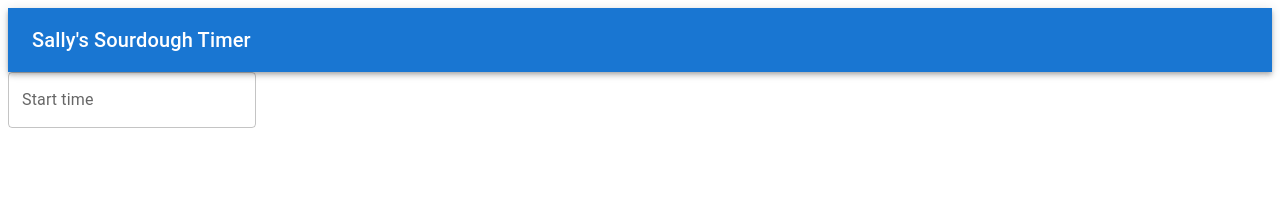
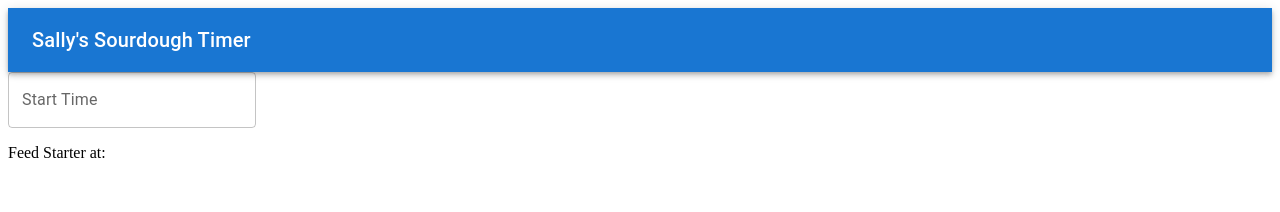
Before and after one commit to starchy-tato/sally-sourdough-timer, a React (Create React App) app: page / in a window 1280 px wide. Shown: the top 212 px of the page. Built offline with nearby package versions, Linux system fonts and the light colour scheme.

Commit message:
Add placeholder feed starter step
* Add date time formatting

```diff
--- a/src/App.js
+++ b/src/App.js
@@ -1,11 +1,27 @@
 import Header from "./components/Header";
 import TimerInput from "./components/TimerInput";
+import { useState } from "react"
 
 function App() {
+  const [feedStarterTime, setFeedStarterTime] = useState(null)
+
+  //@ts-check
+  const handleSetFeedStarterTime = (time) => {
+    const datetime = new Date(time);
+    const formattedTime = datetime.toLocaleTimeString()
+
+
+    console.log(formattedTime);
+
+
+    setFeedStarterTime(formattedTime)
+  }
+
   return (
   <>
   <Header />
-  <TimerInput/>
+  <TimerInput value={feedStarterTime} handleSelectedTime={handleSetFeedStarterTime} />
+  <p>Feed Starter at: {feedStarterTime}</p>
   </>
   );
 }
--- a/src/components/TimerInput/index.js
+++ b/src/components/TimerInput/index.js
@@ -2,11 +2,16 @@ import { TimePicker } from '@mui/x-date-pickers/TimePicker';
 import { LocalizationProvider } from '@mui/x-date-pickers/LocalizationProvider';
 import { AdapterDayjs } from '@mui/x-date-pickers/AdapterDayjs';
 
-const TimerInput = () => {
+const TimerInput = ({ value, handleSelectedTime }) => {
+    const selectedTime = (time) => {
+        handleSelectedTime(time)
+    }
+
 return(
     <LocalizationProvider dateAdapter={AdapterDayjs}>
-        <TimePicker label="Start time"/>
+        <TimePicker label="Start Time" value={value} onChange={selectedTime}/>
     </LocalizationProvider>
+
 )
 }
 
```
Also changed, not shown: 1 other file (tests, documents, lock files or other folders).
